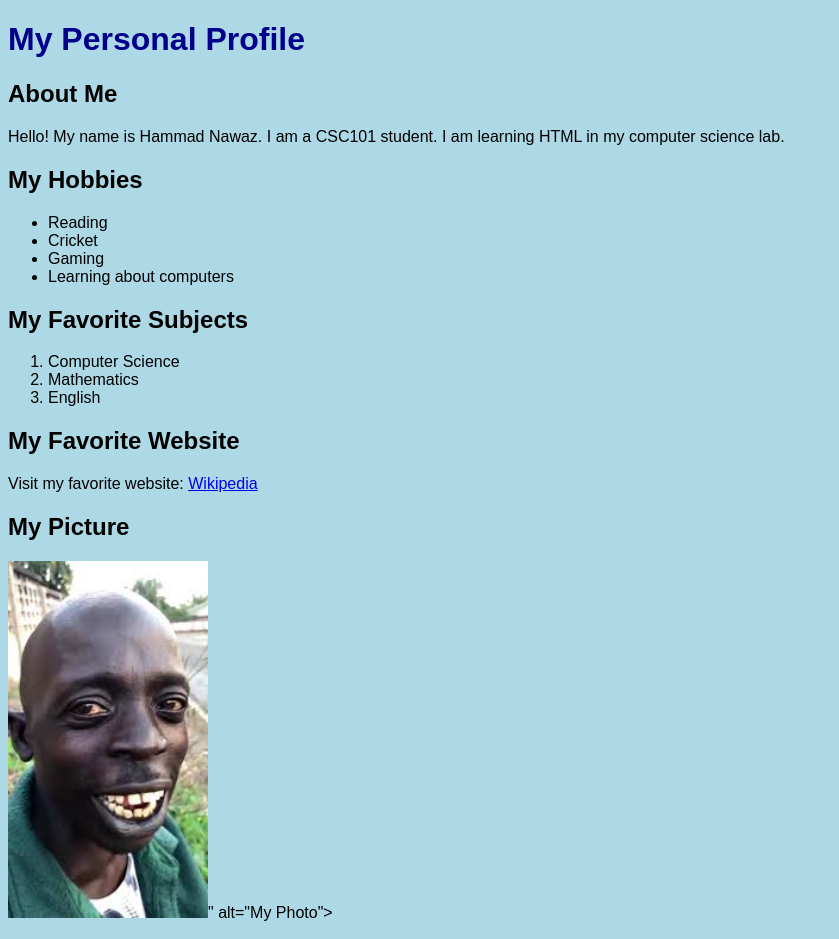
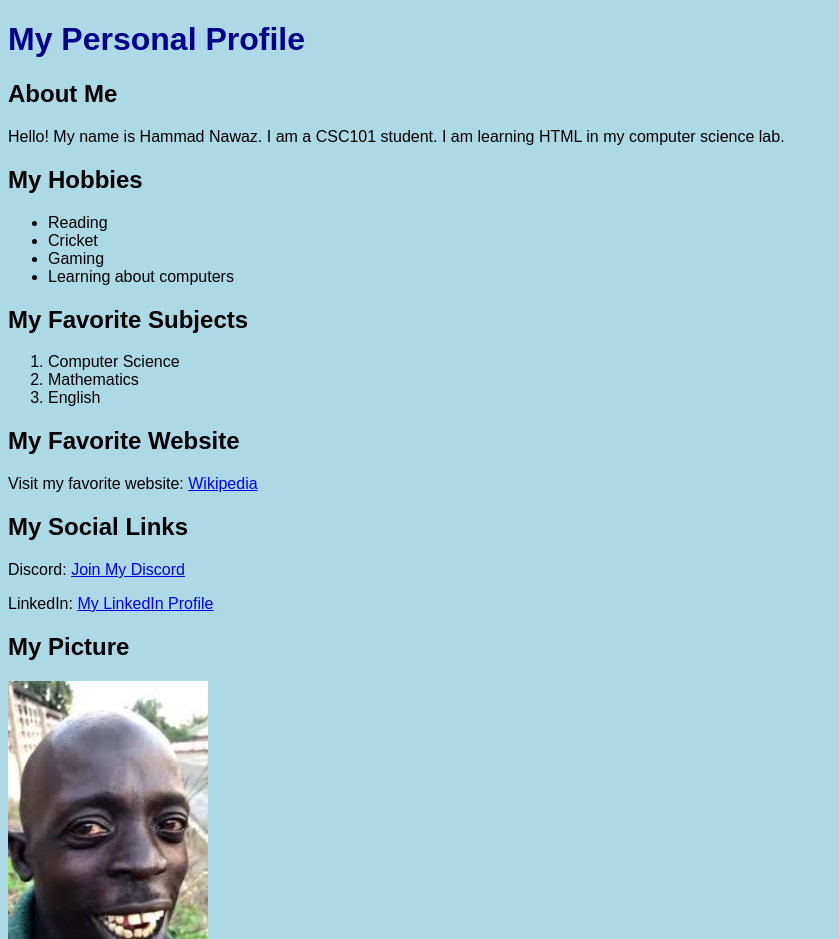
Before and after one commit to HAMMADNAWAZ11/my-first-html-page, a plain HTML site: page index.html in a window 1280 px wide. Shown: the top 939 px of the page, without its empty margins (0-839 px from the left). Drawn offline with Linux system fonts and the light colour scheme.

Commit message:
Update index.html

```diff
--- a/index.html
+++ b/index.html
@@ -3,12 +3,16 @@
 <head>
     <title>My Personal Profile</title>
 </head>
+
 <body style="background-color: lightblue; font-family: Arial;">
 
     <h1 style="color: darkblue;">My Personal Profile</h1>
 
     <h2>About Me</h2>
-    <p>Hello! My name is Hammad Nawaz. I am a CSC101 student. I am learning HTML in my computer science lab.</p>
+    <p>
+        Hello! My name is Hammad Nawaz. I am a CSC101 student.
+        I am learning HTML in my computer science lab.
+    </p>
 
     <h2>My Hobbies</h2>
     <ul>
@@ -26,29 +30,55 @@
     </ol>
 
     <h2>My Favorite Website</h2>
-    <p>Visit my favorite website: <a href="https://www.wikipedia.org">Wikipedia</a></p>
+    <p>
+        Visit my favorite website:
+        <a href="https://www.wikipedia.org" target="_blank">
+            Wikipedia
+        </a>
+    </p>
+
+    <h2>My Social Links</h2>
+    <p>
+        Discord:
+        <a href="https://discord.gg/rqtXTYhUZF" target="_blank">
+            Join My Discord
+        </a>
+    </p>
+
+    <p>
+        LinkedIn:
+        <a href="https://www.linkedin.com/in/hammad-nawaz-033637405/" target="_blank">
+            My LinkedIn Profile
+        </a>
+    </p>
 
     <h2>My Picture</h2>
-    <img src="https://raw.githubusercontent.com/HAMMADNAWAZ11/my-first-html-page/main/images.jpg" width="200">" alt="My Photo">
+    <img src="https://raw.githubusercontent.com/HAMMADNAWAZ11/my-first-html-page/main/images.jpg"
+         width="200"
+         alt="My Photo">
 
     <h2>My Academic Information</h2>
-    <table border="1">
+    <table border="1" cellpadding="5">
         <tr>
             <th>Field</th>
             <th>Information</th>
         </tr>
+
         <tr>
             <td>Name</td>
             <td>Hammad Nawaz</td>
         </tr>
+
         <tr>
             <td>Course</td>
             <td>CSC101</td>
         </tr>
+
         <tr>
             <td>Program</td>
             <td>BS Computer Science</td>
         </tr>
+
         <tr>
             <td>Semester</td>
             <td>1st Semester</td>
@@ -56,7 +86,10 @@
     </table>
 
     <h2>My Future Goal</h2>
-    <p>My goal is to become a skilled software developer and build useful applications.</p>
+    <p>
+        My goal is to become a skilled software developer
+        and build useful applications.
+    </p>
 
 </body>
 </html>
```
